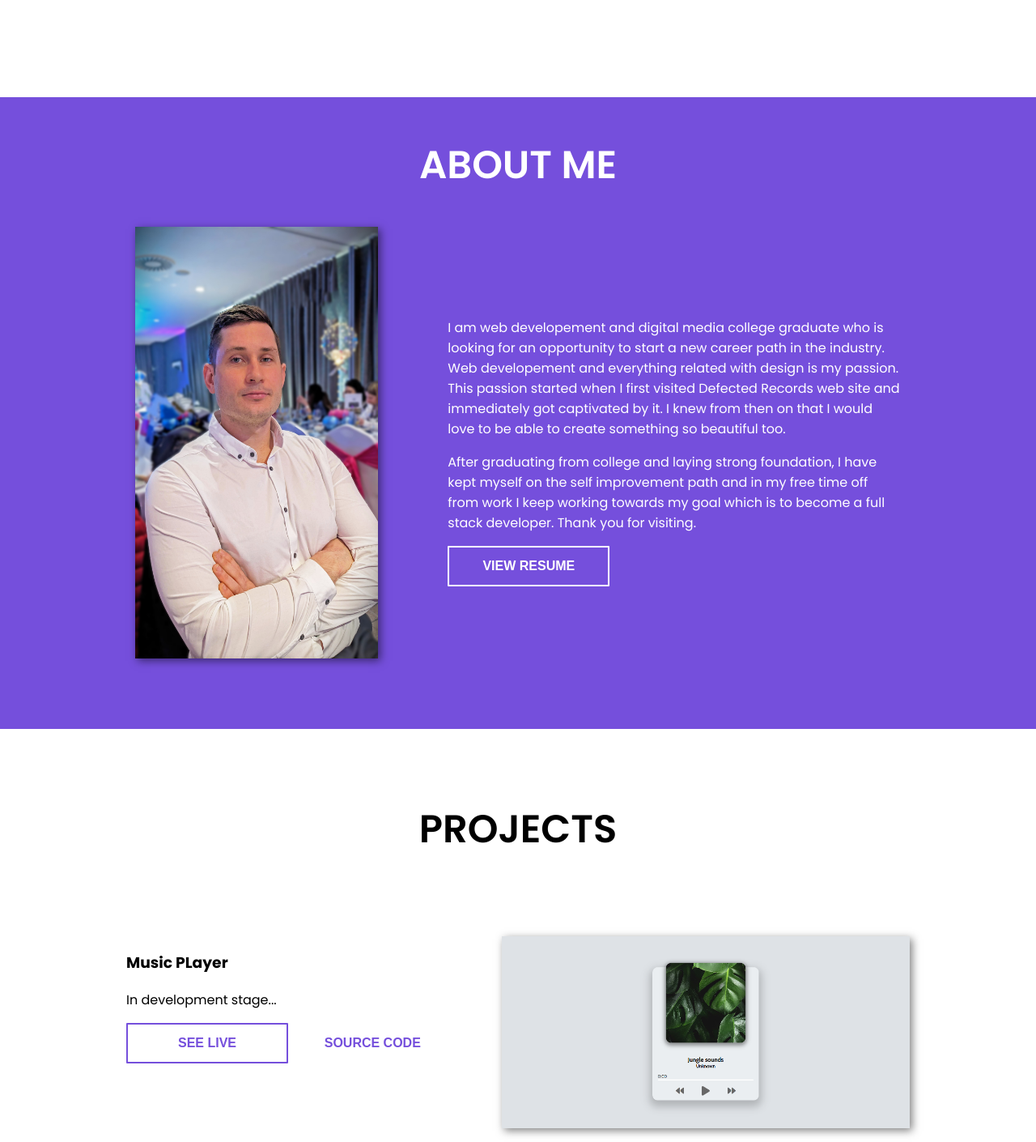
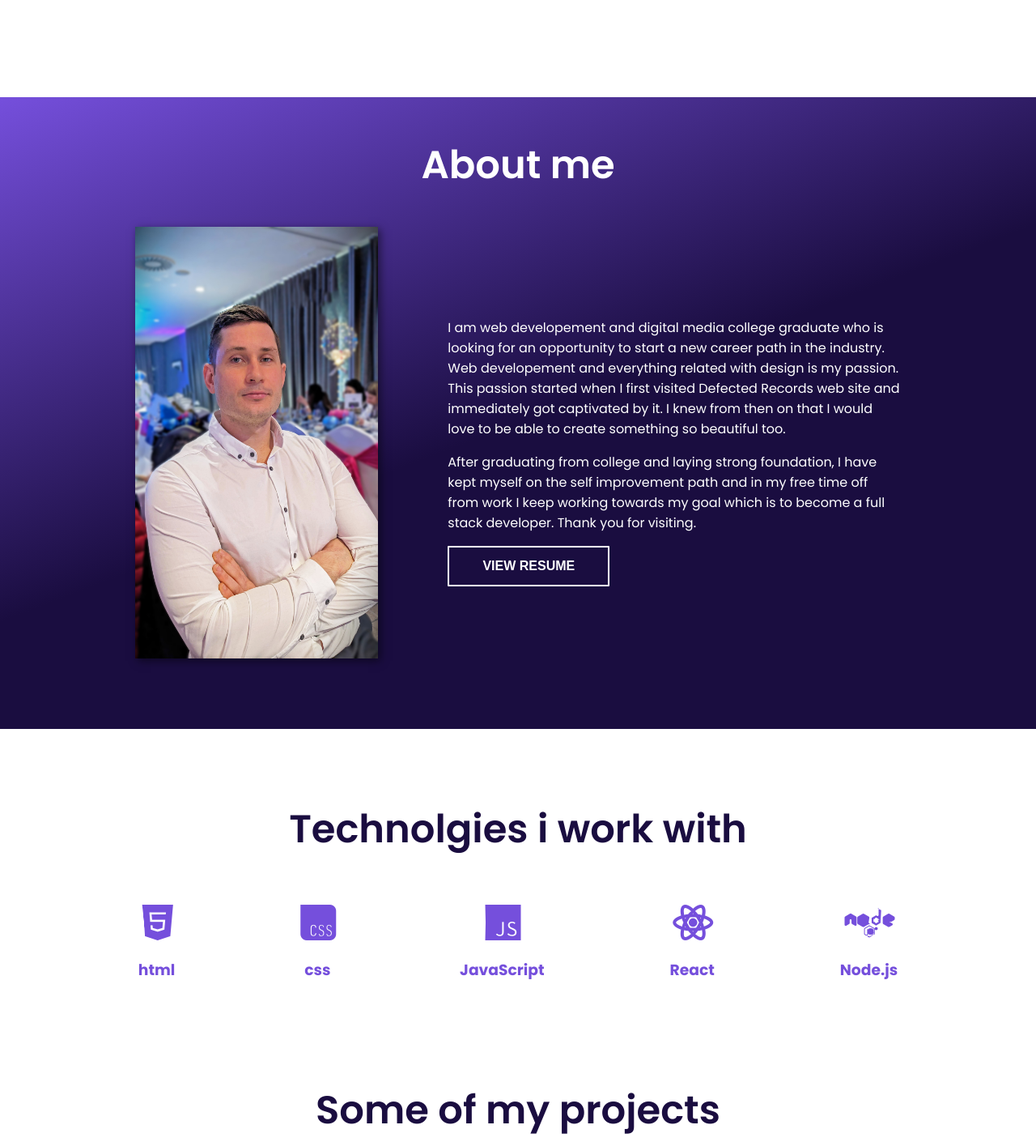
Before and after one commit to jraudulis/portfolio-website, a website: page index.html in a window 1280 px wide. Shown: the part 720-2130 px from the top of the page at 81% size. Drawn offline with nearby package versions, Linux system fonts and the light colour scheme.

Commit message:
Starting some changes

```diff
--- a/index.html
+++ b/index.html
@@ -26,7 +26,7 @@
 <!-- About me section -->
  <section id="about">
   <div class="container container-about">
-   <h2 class="section-title">About me</h2>
+   <h2 id="about-title">About me</h2>
    <div class="about-wrapper">
     <div class="my-picture">
      <img alt="picture of me" class="picture box-shadow" height="auto" width="300px" src="assets/me.jpg">
@@ -40,11 +40,40 @@
   </div>
  </section>
 <!-- End Of About me section -->
+ <!-- Tech stack section -->
+  <section id="tech-stack">
+    <div class="container">
+    <h2 class="section-title">Technolgies i work with</h2>
+  </div>
+    <div class="techstack-container">
+      <div class="techstack-icon-wrapper">
+        <i class="fas fa-brands fa-html5"></i>
+        <h3 class="tech-icon-names">html</h3>
+      </div>
+      <div class="techstack-icon-wrapper">
+      <i class="fas fa-brands fa-css"></i>
+      <h3 class="tech-icon-names">css</h3>
+      </div>
+      <div class="techstack-icon-wrapper">
+        <i class="fas fa-brands fa-js"></i>
+        <h3 class="tech-icon-names">JavaScript</h3>
+      </div>
+      <div class="techstack-icon-wrapper">
+        <i class="fas fa-brands fa-react"></i>
+        <h3 class="tech-icon-names">React</h3>
+      </div>
+      <div class="techstack-icon-wrapper">
+        <i class="fas fa-brands fa-node"></i>
+        <h3 class="tech-icon-names">Node.js</h3>
+      </div>
+    </div>
+  </section>
+ <!-- End of Tech stack section -->
 
 <!-- Projects section -->
  <section id="projects">
   <div class="container">
-   <h2 class="section-title">Projects</h2>
+   <h2 class="section-title">Some of my projects</h2>
    <div class="projects-wrapper">
     <!-- Music player Project -->
 <div class="row">
--- a/script.js
+++ b/script.js
@@ -1,4 +1,27 @@
+const techIconWrappers = document.querySelectorAll('.techstack-icon-wrapper');
 
+techIconWrappers.forEach(wrapper => {
+  const techIcon = wrapper.querySelector('.fas');
+  const techIconText = wrapper.querySelector('.tech-icon-names');
+
+  function changeColor() {
+    techIcon.style.filter = 'brightness(80%)';
+    techIconText.style.filter = 'brightness(80%)';
+  }
+
+  function resetColor() {
+    techIcon.style.filter = 'brightness(100%)';
+    techIconText.style.filter = 'brightness(100%)';
+  }
+
+  wrapper.addEventListener('mouseover', changeColor);
+  wrapper.addEventListener('mouseout', resetColor);
+});
+
+
+
+
+// Scroll animation functionality
 function revealElements (selector, options ={}){
   ScrollReveal().reveal(selector,{
    distance: '10px',
@@ -8,7 +31,7 @@ function revealElements (selector, options ={}){
    opacity: 0,
    scale: 1,
    delay: 300,
-   interval: 500,
+   interval: 300,
    viewFactor: 0.5,
    reset: false,
    ...options
@@ -26,6 +49,18 @@ revealElements('.section-title',{
  origin: 'bottom',
  viewFactor: 1
 });
+
+revealElements('.techstack-icon-wrapper',{
+  origin: 'bottom',
+  viewFactor: 1,
+  duration: 800,
+  interval: 100
+ });
+
+revealElements('#about-title',{
+  origin: 'bottom',
+  viewFactor: 1
+ });
 
 revealElements('.about-text',{
  origin: 'right',
--- a/style.css
+++ b/style.css
@@ -3,6 +3,7 @@
 body{
  font-family: "Poppins", sans-serif;
  text-align: center;
+ color: #1a0d40;
  margin: 0;
  padding: 0;
  box-sizing: border-box;
@@ -34,13 +35,14 @@ html {
 h1{
  font-size: 3.5rem;
  font-weight: 600;
+ color: #1a0d40;
 }
 
 .section-title{
- text-transform: uppercase;
  font-size: 3rem;
  padding-top: 3rem;
  font-weight: 600;
+ color: #1a0d40;
 }
 
 .text-color-main{
@@ -83,12 +85,12 @@ h1{
 
 .btn-hero:hover {
  color: white;
- background-color: #754FDC;
+ background: #754FDC;
 }
 
 #about{
  height: 100%;
- background-color: #754FDC;
+ background: linear-gradient(159deg, rgba(117,79,220,1) 0%, rgba(26,13,64,1) 51%);
  color: white;
 }
 
@@ -98,6 +100,12 @@ h1{
  justify-content: space-evenly;
  padding-bottom: 5rem;
 }
+
+#about-title{
+  font-size: 3rem;
+  padding-top: 3rem;
+  font-weight: 600;
+ }
 
 .about-text{
  width: 50%;
@@ -139,8 +147,15 @@ h1{
 }
 
 .btn-resume:hover{
-  color: #754FDC;
+  color: #1a0d40;
 }
+
+.techstack-container {
+  padding: 1rem;
+  display: flex;
+  justify-content: space-evenly;
+}
+
 
 .projects-wrapper{
  display: flex;
@@ -222,21 +237,25 @@ h1{
 .contacts-text{
  font-size: 1.2rem;
  font-weight: 800;
+ color: #754FDC;
  cursor: default;
 }
 
 .contacts-text:hover {
-  color: #754FDC;
   cursor: text;
+  filter: brightness(80%);
 }
 
 .fas {
-  color: black;
+  color: rgb(117,79,220);
   font-size: 3rem;
+}
+.tech-icon-names{
+  color: #754FDC;
 }
 
 .fas:hover {
-  color:#754FDC;
+  filter: brightness(80%);
 }
 
 
```
